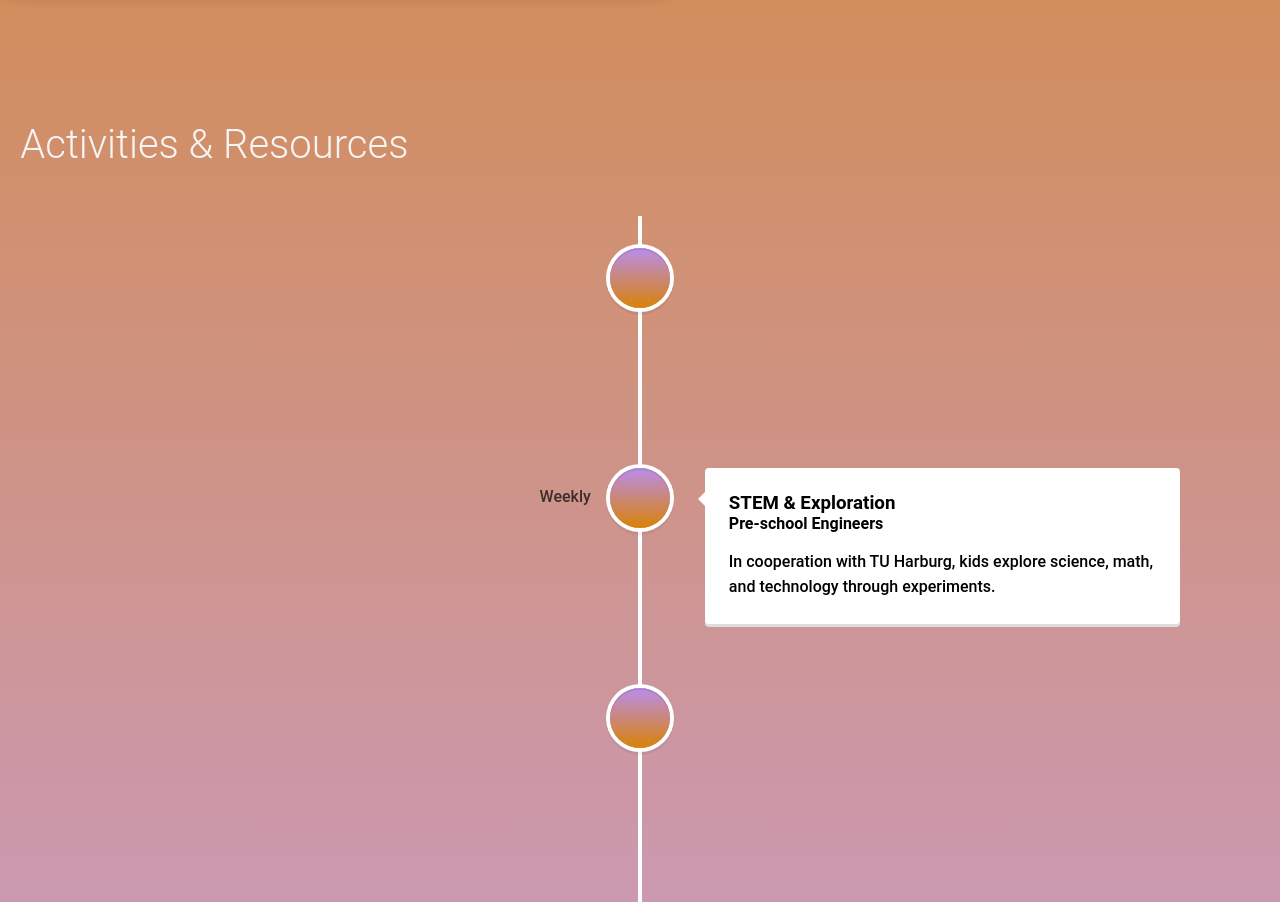
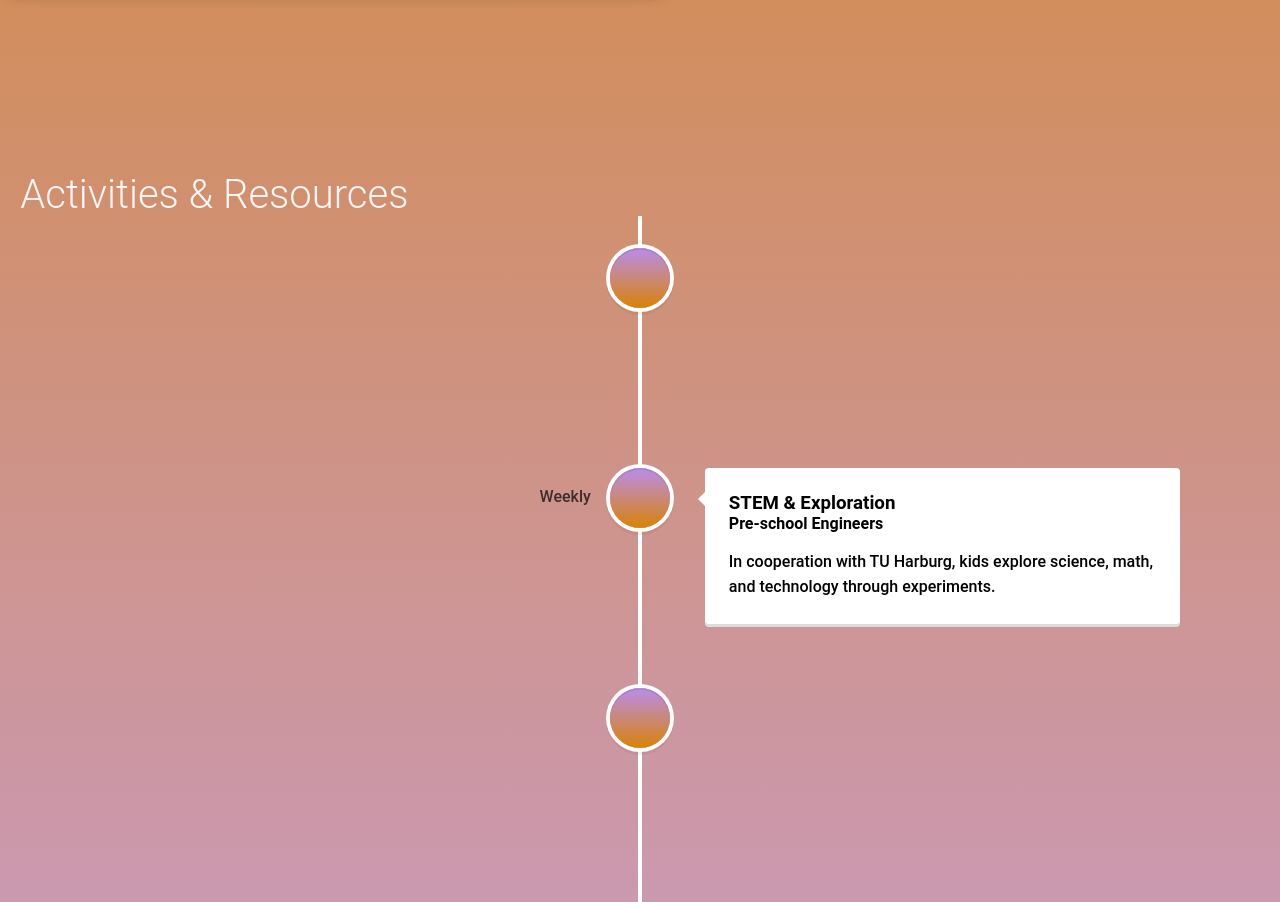
Before and after one commit to markak47/software-project, a React (Vite) app: page / in a window 1280 px wide. Shown: the part 917-1819 px from the top of the page. Built offline with nearby package versions, Linux system fonts and the light colour scheme; some icons are missing.

Commit message:
position change

```diff
--- a/src/pages/Landing.tsx
+++ b/src/pages/Landing.tsx
@@ -323,7 +323,7 @@ function Login() {
       <p
         style={{
           position: "relative",
-          top: "100px",
+          top: "150px",
           left: "-35%",
           fontSize: "2.5rem",
           color: "#f5f5f5",
```
